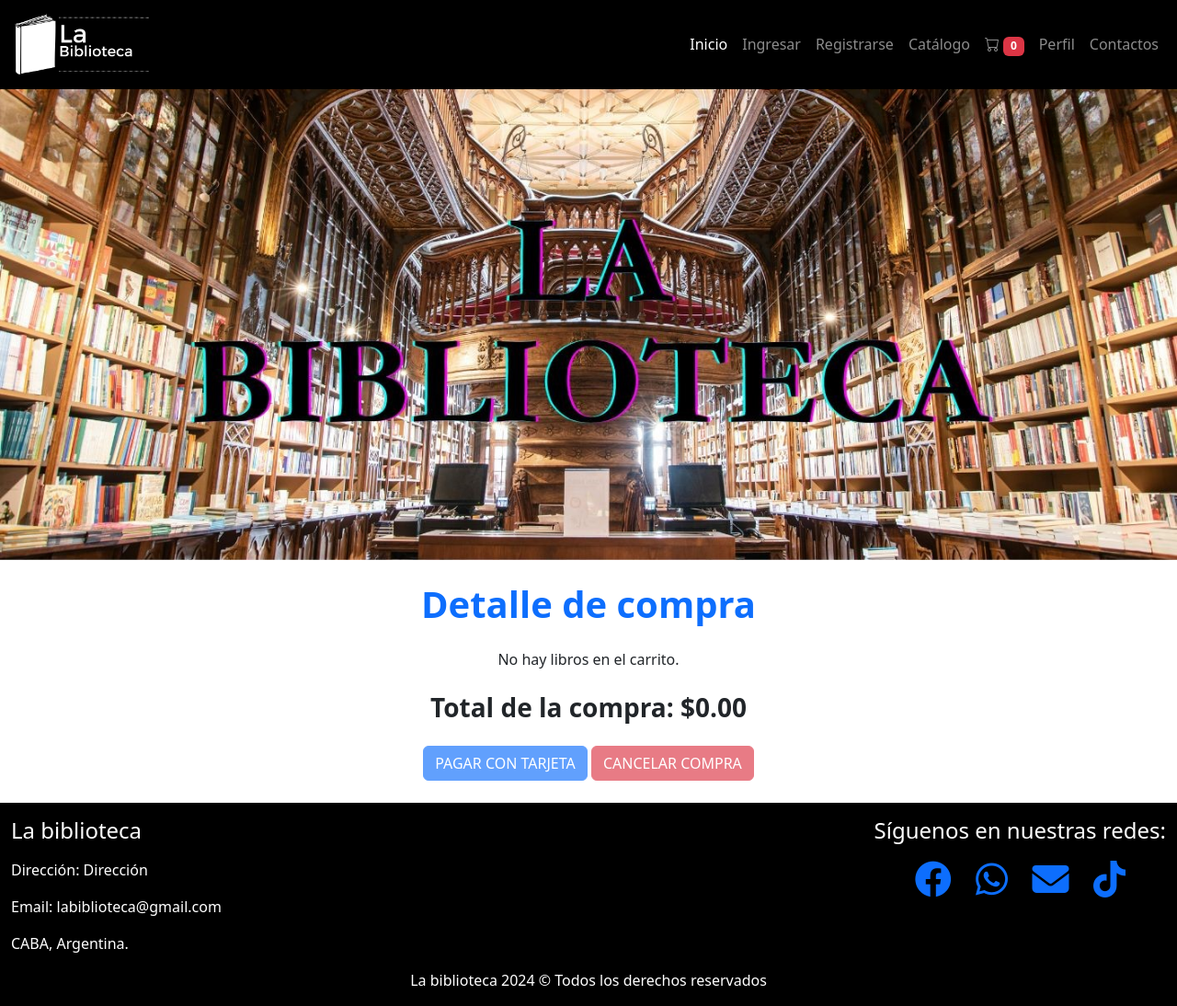
After one commit to Edu-Chayle/django-cac, a Django app: page /laBiblioteca/carrito in a window 1280 px wide. The commit adds this page. Shown: the whole page at 92% size. Run offline with Django 5.2, Linux system fonts and the light colour scheme.

Commit message:
Se agregó cart.py y carrito.html

```diff
--- /dev/null
+++ b/proyectoDjango/laBiblioteca/cart.py
@@ -0,0 +1,61 @@
+class Cart():
+    def __init__(self, request):
+        self.request = request
+        self.session = request.session
+
+        cart = self.session.get('cart')
+
+        if not cart:
+            cart = self.session['cart'] = {}
+
+        self.cart = cart
+
+    def get_cart_books_count(self):
+        return sum(libro['cantidad'] for libro in self.cart.values())
+
+    def get_total_price(self):
+        return sum(libro['precio'] * libro['cantidad'] for libro in self.cart.values())
+
+    def save_cart(self):
+        self.session['cart'] = self.cart
+        self.session['cart_books_count'] = self.get_cart_books_count()
+        self.session.modified = True
+
+    def add_to_cart(self, libro):
+        libro_id = str(libro.id)
+
+        if libro_id not in self.cart:
+            self.cart[libro_id] = {
+                'id': libro.id,
+                'isbn': libro.isbn,
+                'portada': libro.portada.url if libro.portada else None,
+                'titulo': libro.titulo,
+                'autor': libro.autor,
+                'precio': float(libro.precio),
+                'stock': libro.stock,
+                'cantidad': 1,
+                'total': float(libro.precio),
+            }
+        else:
+            self.cart[libro_id]['cantidad'] += 1
+
+            self.cart[libro_id]['total'] += float(libro.precio)
+
+        self.save_cart()
+
+    def remove_from_cart(self, libro_id):
+        libro_id = str(libro_id)
+
+        if libro_id in self.cart:
+            if self.cart[libro_id]['cantidad'] > 1:
+                self.cart[libro_id]['cantidad'] -= 1
+                self.cart[libro_id]['total'] -= self.cart[libro_id]['precio']
+            else:
+                del self.cart[libro_id]
+
+            self.save_cart()
+
+    def clear_cart(self):
+        self.session['cart'] = {}
+        self.session['cart_books_count'] = 0
+        self.session.modified = True
--- a/proyectoDjango/laBiblioteca/templates/laBiblioteca/base.html
+++ b/proyectoDjango/laBiblioteca/templates/laBiblioteca/base.html
@@ -7,6 +7,7 @@
         <meta name="viewport" content="width=device-width, initial-scale=1.0">
         <title>{% block title %}{% endblock %}</title>
         <link rel="shortcut icon" href="{% static 'laBiblioteca/img/favicon/icon.ico'%}" type="image/x-icon">
+        <link rel="stylesheet" href="https://cdnjs.cloudflare.com/ajax/libs/bootstrap-icons/1.8.1/font/bootstrap-icons.min.css">
         <link rel="stylesheet" href="https://cdnjs.cloudflare.com/ajax/libs/font-awesome/6.2.0/css/all.min.css">
         <link href="https://cdn.jsdelivr.net/npm/bootstrap@5.2.1/dist/css/bootstrap.min.css" rel="stylesheet" integrity="sha384-iYQeCzEYFbKjA/T2uDLTpkwGzCiq6soy8tYaI1GyVh/UjpbCx/TYkiZhlZB6+fzT" crossorigin="anonymous">
         <link rel="stylesheet" href="{% static 'laBiblioteca/style/base.css' %}">
@@ -26,6 +27,12 @@
                             <li class="nav-item"><a class="nav-link" href="{% url 'ingresar' %}">Ingresar</a></li>
                             <li class="nav-item"><a class="nav-link" href="{% url 'registro' %}">Registrarse</a></li>
                             <li class="nav-item"><a class="nav-link" href="{% url 'catalogo' %}">Catálogo</a></li>
+                            <li class="nav-item">
+                                <a class="nav-link" href="{% url 'carrito' %}">
+                                    <i class="bi bi-cart"></i>
+                                    <span class="badge bg-danger">{{ request.session.cart_books_count|default:0 }}</span>
+                                </a>
+                            </li>
                             <li class="nav-item"><a class="nav-link" href="{% url 'perfil' %}">Perfil</a></li>
                             <li class="nav-item"><a class="nav-link" href="{% url 'contactos' %}">Contactos</a></li>
                         </ul>
@@ -58,7 +65,7 @@
                     <a href="https://www.tiktok.com" target="_blank"><i class="fab fa-tiktok"></i></a>
                 </div>
             </div>
-            <p class="mb-0 text-center">La Biblioteca 2024 © Todos los derechos reservados</p>
+            <p class="mb-0 text-center">La biblioteca 2024 © Todos los derechos reservados</p>
         </footer>
         <script src="https://cdn.jsdelivr.net/npm/@popperjs/core@2.11.8/dist/umd/popper.min.js" integrity="sha384-I7E8VVD/ismYTF4hNIPjVp/Zjvgyol6VFvRkX/vR+Vc4jQkC+hVqc2pM8ODewa9r" crossorigin="anonymous"></script>
         <script src="https://cdn.jsdelivr.net/npm/bootstrap@5.3.2/dist/js/bootstrap.min.js" integrity="sha384-BBtl+eGJRgqQAUMxJ7pMwbEyER4l1g+O15P+16Ep7Q9Q+zqX6gSbd85u4mG4QzX+" crossorigin="anonymous"></script>
--- /dev/null
+++ b/proyectoDjango/laBiblioteca/templates/laBiblioteca/carrito.html
@@ -0,0 +1,81 @@
+{% extends "laBiblioteca/base.html" %}
+{% load static %}
+
+{% block title %} Carrito | La biblioteca {% endblock %}
+{% block css %}
+    <link rel="stylesheet" href="{% static 'laBiblioteca/style/catalogo.css' %}">
+{% endblock %}
+
+{% block main %}
+    <h1 class="fw-bold my-4 text-primary text-center">Detalle de compra</h1>
+    <div class="container">
+        <div class="row d-flex justify-content-center">
+            {% for libro in cart.cart.values %}
+                <div class="col-12 col-md-6 col-lg-4">
+                    <div class="card m-5">
+                        <img class="card-img-top" src="{{ libro.portada }}" alt="...">
+                        <div class="card-body d-flex flex-column">
+                            <ul class="mb-0 list-unstyled">
+                                <h5 class="card-title">ISBN: {{ libro.isbn }}</h5>
+                                <li>Título: <i>{{ libro.titulo }}</i></li>
+                                <li>Autor: <i>{{ libro.autor }}</i></li>
+                                <li>Precio: <i>{{ libro.precio }}</i></li>
+                                <li>Stock: <i>{{ libro.stock }}</i></li>
+                                <li class="mb-3">Cantidad: <i>{{ libro.cantidad }}</i></li>
+                                <li class="mb-3">Total: <i>${{ libro.total|floatformat:2 }}</i></li>
+                            </ul>
+                            <a class="btn btn-primary" href="{% url 'agregar_al_carrito' libro.id %}">AGREGAR</a>
+                            <a class="btn btn-danger" href="{% url 'quitar_del_carrito' libro.id %}">QUITAR</a>
+                        </div>
+                    </div>
+                </div>
+            {% empty %}
+                <p class="mb-0 text-center">No hay libros en el carrito.</p>
+            {% endfor %}
+        </div>
+    </div>
+    <h3 class="fw-bold my-4 text-center">Total de la compra: ${{ total_price|floatformat:2 }}</h3>
+    <div class="mb-4 text-center">
+        <button class="btn btn-primary" type="button" data-bs-target="#purchaseModal" data-bs-toggle="modal" {% if not cart.cart %} disabled {% endif %}>PAGAR CON TARJETA</button>
+        <button class="btn btn-danger" type="button" data-bs-target="#confirmModal" data-bs-toggle="modal" {% if not cart.cart %} disabled {% endif %}>CANCELAR COMPRA</button>
+    </div>
+
+    <!-- Modal de cancelación de compra -->
+
+    <div id="confirmModal" class="modal fade" aria-hidden="true" aria-labelledby="confirmModalLabel" role="dialog" tabindex="-1">
+        <div class="modal-dialog">
+            <div class="modal-content bg-black text-white">
+                <div class="modal-header border-0">
+                    <h5 id="confirmModalLabel" class="modal-title">Confirmar cancelación</h5>
+                    <button class="btn-close btn-close-white" type="button" aria-label="Close" data-bs-dismiss="modal"></button>
+                </div>
+                <div class="modal-body">
+                    ¿Estás seguro de que deseas cancelar la compra?
+                </div>
+                <div class="modal-footer border-0">
+                    <button class="btn btn-primary" type="button" data-bs-dismiss="modal">No, volver</button>
+                    <a href="{% url 'clear_cart' %}" class="btn btn-danger">Sí, cancelar compra</a>
+                </div>
+            </div>
+        </div>
+    </div>
+
+    <!-- Modal de confirmación de compra -->
+
+    <div id="purchaseModal" class="modal fade" aria-hidden="true" aria-labelledby="purchaseModalLabel" role="dialog" tabindex="-1">
+        <div class="modal-dialog">
+            <div class="modal-content bg-black text-white">
+                <div class="modal-header border-0">
+                    <h5 id="purchaseModalLabel" class="modal-title">¡Gracias por tu compra!</h5>
+                    <button class="btn-close btn-close-white" type="button" aria-label="Close" data-bs-dismiss="modal"></button>
+                </div>
+                <div class="modal-body">
+                    Tu compra ha sido procesada exitosamente.
+                </div>
+                <div class="modal-footer border-0">
+                    <a href="{% url 'clear_cart' %}" class="btn btn-primary">Finalizar</a>
+                </div>
+            </div>
+        </div>
+    </div>
+{% endblock %}
--- a/proyectoDjango/laBiblioteca/urls.py
+++ b/proyectoDjango/laBiblioteca/urls.py
@@ -5,8 +5,12 @@ urlpatterns = [
     path('', views.index, name = 'index'),
     path('registro', views.registro, name = 'registro'),
     path('ingresar', views.ingresar, name = 'ingresar'),
-    path('catalogo', views.catalogo, name = 'catalogo'),
+    path('catalogo', views.CatalogoLibros.as_view(), name ='catalogo'),
+    path('carrito/agregar/<int:libro_id>/', views.agregar_al_carrito, name='agregar_al_carrito'),
+    path('carrito/quitar/<int:libro_id>/', views.quitar_del_carrito, name='quitar_del_carrito'),
+    path('carrito/vaciar', views.clear_cart, name='clear_cart'),
     path('contactos', views.contactos, name = 'contactos'),
     path('panel_usuario', views.panel_usuario, name = 'panel_usuario'),
     path('perfil', views.perfil, name='perfil'),
+    path('carrito', views.carrito, name='carrito'),
 ]
--- a/proyectoDjango/laBiblioteca/views.py
+++ b/proyectoDjango/laBiblioteca/views.py
@@ -1,7 +1,10 @@
-from django.http import HttpResponse, HttpResponseRedirect
-from django.shortcuts import render, redirect
+from django.shortcuts import render, redirect, get_object_or_404
+from django.utils import timezone
+from django.views.generic.list import ListView
 from . import forms
+from .cart import Cart
 from .forms import AltaLectoresForm, IngresoLectoresForm
+from .models import Cliente, Libro, Venta, VentaLibro
 from django.contrib import messages
 
 def index(request):
@@ -25,12 +28,7 @@ def registro(request):
         #si el form contiene errores, envio un mensaje de error
         #si todo esta OK; hago un comit en la base de datos
 
-
     return render(request, 'laBiblioteca/registro.html', contexto)
-
-
-
-
 
 def ingresar(request):
     contexto = {}
@@ -54,13 +52,65 @@ def ingresar(request):
         print(request.POST)
         return redirect('panel_usuario')
 
-
-
     return render(request, 'laBiblioteca/ingresar.html', contexto)
 
+class CatalogoLibros(ListView):
+    model = Libro
+    context_object_name = 'libros'
+    template_name = 'laBiblioteca/catalogo.html'
+    ordering = ['titulo']
 
-def catalogo(request):
-    return render(request, 'laBiblioteca/catalogo.html')
+def agregar_al_carrito(request, libro_id):
+    libro = get_object_or_404(Libro, id = libro_id)
+    cart = Cart(request)
+
+    cart.add_to_cart(libro)
+
+    return redirect(request.META.get('HTTP_REFERER'))
+
+def quitar_del_carrito(request, libro_id):
+    cart = Cart(request)
+
+    cart.remove_from_cart(libro_id)
+
+    return redirect(request.META.get('HTTP_REFERER'))
+
+def clear_cart(request):
+    cart = Cart(request)
+
+    cart.clear_cart()
+
+    return redirect('carrito')
+
+def carrito(request):
+    cart = Cart(request)
+    total_price = cart.get_total_price()
+
+    return render(request, 'laBiblioteca/carrito.html', {'cart': cart, 'total_price': total_price})
+
+def venta(request):
+    cliente = get_object_or_404(Cliente, email=request.user.email)
+    cart = Cart(request)
+
+    nueva_venta = Venta.objects.create(
+        factura="FACT" + str(timezone.now().timestamp()).replace('.', ''),
+        cliente=cliente,
+        monto_total=cart.get_total_price()
+    )
+
+    for libro_id, item in cart.cart.items():
+        libro = get_object_or_404(Libro, id=libro_id)
+
+        VentaLibro.objects.create(
+            venta=nueva_venta,
+            libro=libro,
+            cantidad=item['cantidad'],
+            precio_unitario=item['precio']
+        )
+
+    cart.clear_cart()
+
+    return redirect('index')
 
 def contactos(request):
     contexto = {}
```
Also changed, not shown: proyectoDjango/laBiblioteca/templates/laBiblioteca/catalogo.html (+14 -14 lines), proyectoDjango/laBiblioteca/migrations/0001_initial.py (added).
